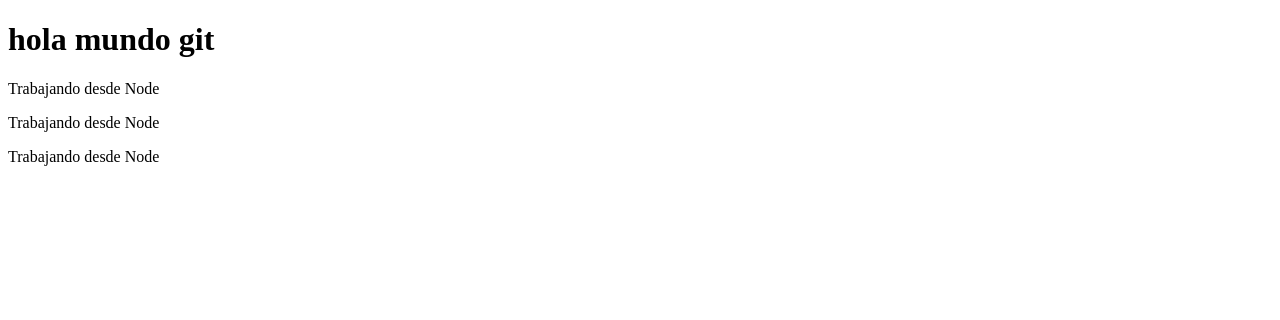
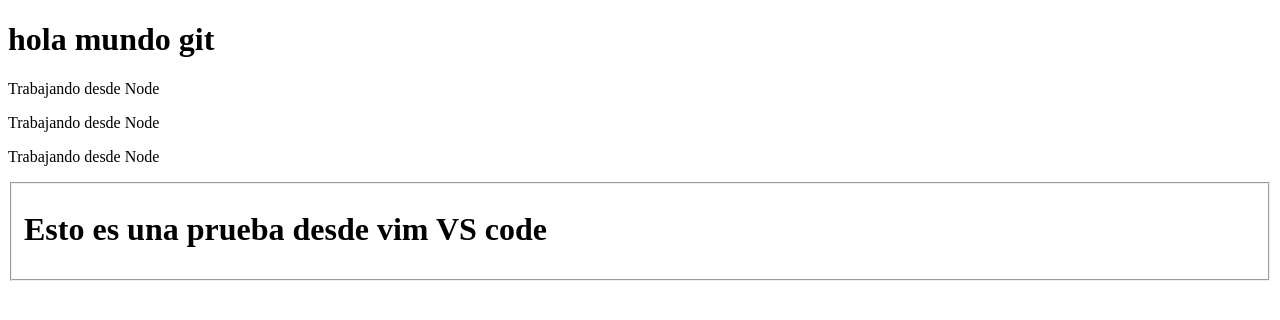
Before and after one commit to Jheisson21/PruebasGit, a plain HTML site: page index.html in a window 1280 px wide. Drawn offline with Linux system fonts and the light colour scheme.

Commit message:
Se añadió un cuadro

```diff
--- a/index.html
+++ b/index.html
@@ -11,5 +11,6 @@
 	 <p>Trabajando desde Node</p>
 	 <p>Trabajando desde Node</p>
 	 <p>Trabajando desde Node</p>
+	 <fieldset><h1>Esto es una prueba desde vim VS code</h1></fieldset>
 </body>
 </html>
```
